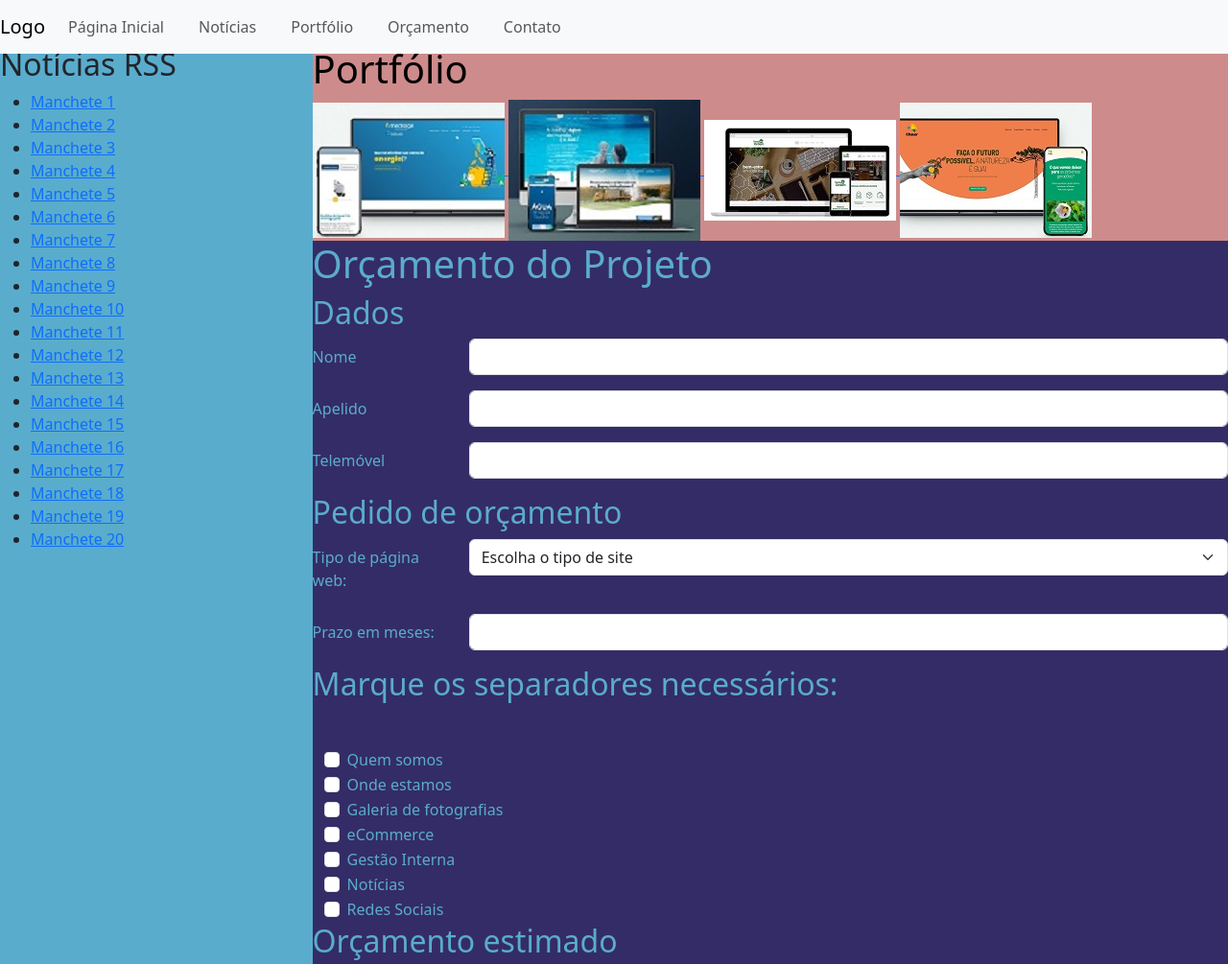
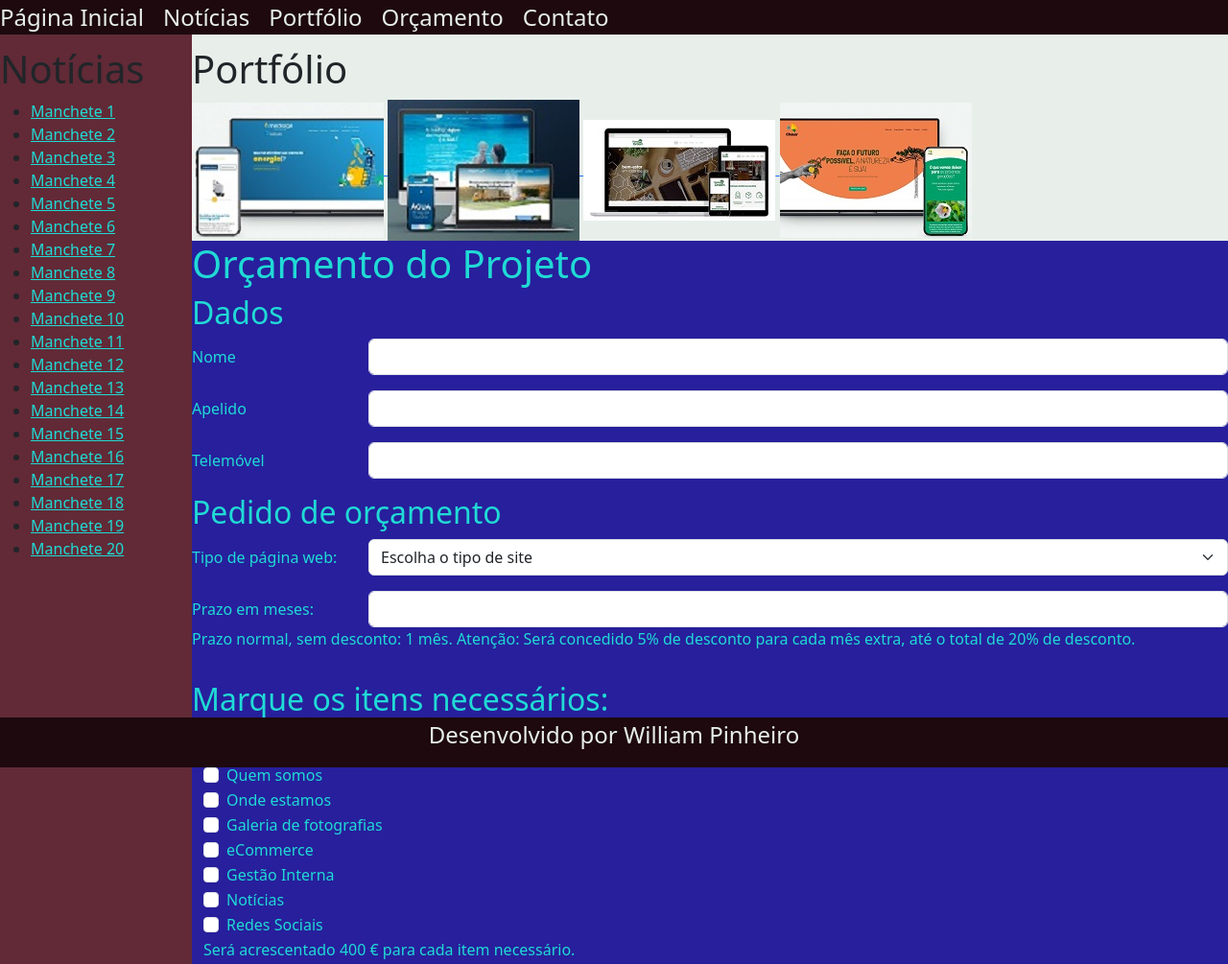
Before and after one commit to JLPinheiro1971/projeto_MasterD_JS, a plain HTML site: page index.html in a window 1280 px wide. Shown: the top 1005 px of the page at 96% size. Drawn offline with nearby package versions, Linux system fonts and the light colour scheme; some packages are replaced by stand-ins of ours.

Commit message:
Versão 0.3 - Atualizado o Grid Llayout e incluída a função para cálculo de orçamento

```diff
--- a/index.html
+++ b/index.html
@@ -7,6 +7,7 @@
   <meta name="viewport" content="width=device-width, initial-scale=1.0">
   <title>Projeto2</title>
   <link rel="stylesheet" href="styles/style.css">
+  <link rel="stylesheet" href="styles/responsivo.css">
   <script src="scripts/script.js"></script>
   <script src="https://ajax.googleapis.com/ajax/libs/jquery/3.2.1/jquery.min.js"></script>
   <script src="https://maps.googleapis.com/maps/api/js?key=AIzaSyCqQKOWG8gzDHrPamVg-4KgzviGVcdasSc"></script>
@@ -21,50 +22,50 @@
   <!-- Cabeçalho -->
 
   <header>
-    <nav class="navbar navbar-expand-lg navbar-light bg-light fixed-top cabecalho">
-      <a class="navbar-brand" href="#">Logo</a>
-      <button class="navbar-toggler" type="button" data-toggle="collapse" data-target="#navbarNav"
-        aria-controls="navbarNav" aria-expanded="false" aria-label="Toggle navigation">
-        <span class="navbar-toggler-icon"></span>
-      </button>
-      <div class="collapse navbar-collapse" id="navbarNav">
-        <ul class="navbar-nav ml-auto">
-          <li class="nav-item active">
-            <a class="nav-link" href="#home">Página Inicial</a>
+    <nav class="fixed-top cabecalho">
+      <div>
+        <ul>
+          <li>
+            <a href="#home">Página Inicial</a>
           </li>
-          <li class="nav-item">
-            <a class="nav-link" href="#news">Notícias</a>
+          <li>
+            <a href="#noticia">Notícias</a>
           </li>
-          <li class="nav-item">
-            <a class="nav-link" href="#portfolio">Portfólio</a>
+          <li>
+            <a href="#portfolio">Portfólio</a>
           </li>
-          <li class="nav-item">
-            <a class="nav-link" href="#budget">Orçamento</a>
+          <li>
+            <a href="#orcamento">Orçamento</a>
           </li>
-          <li class="nav-item">
-            <a class="nav-link" href="#contacts">Contato</a>
+          <li>
+            <a href="#contacto">Contato</a>
           </li>
         </ul>
       </div>
     </nav>
   </header>
 
+  <!-- Seção Principal -->
+
+  <main class="principal">
+
     <!-- Menu Lateral -->
 
-  <aside class="menu-lateral" id="news">
-    <br><br><h2>Notícias RSS</h2>
+    <aside class="noticia" id="noticia">
+      <br><br>
+      <h1>Notícias</h1>
       <ul id="noticias-lista"></ul>
 
     </aside>
 
-  <!-- Seção Principal -->
+    <!-- Div Central, que engloba as 3 seções do miolo da estrutura -->
 
-  <main class="principal">
+    <div class="central">
 
       <!-- Seção de Galeria de Portfólios -->
-
       <section class="portfolio" id="portfolio">
-      <br><br><h1 class="ml-3">Portfólio</h1>
+        <br><br>
+        <h1 class="ml-3">Portfólio</h1>
         <div>
 
           <a href="images/site1.jpg" data-lightbox="minha-galeria" data-title="Imagem 1">
@@ -84,10 +85,9 @@
 
       <!-- Seção de Pedido de Orçamento -->
 
-    <section class="budget" id="budget">
+      <section class="orcamento" id="orcamento">
         <h1>Orçamento do Projeto</h1>
         <form>
-
           <h2>Dados</h2>
           <div class="row mb-3">
             <label for="inputName" class="col-sm-2 col-form-label">Nome</label>
@@ -110,25 +110,26 @@
 
           <h2>Pedido de orçamento</h2>
           <div class="row mb-3">
-          <label for="autoSizingSelect" class="col-sm-2 col-form-label">Tipo de página web:</label>
+            <label for="inputTiposite" class="col-sm-2 col-form-label">Tipo de página web:</label>
             <div class="col-sm-10">
-            <select class="form-select" id="autoSizingSelect">
+              <select class="form-select" name="inputTipoSite" id="inputTipoSite">
                 <option selected>Escolha o tipo de site</option>
-              <option value="1">Subsite em domínio de terceiros</option>
-              <option value="2">Site Estático - até 3 páginas</option>
-              <option value="3">Site Dinâmico - até 7 páginas</option>
-              <option value="2">Sistema de Gestão de Conteúdo</option>
-              <option value="3">Loja Virtual</option>
+                <option value="100">Subsite em domínio de terceiros - 100€</option>
+                <option value="200">Site Estático - até 3 páginas  - 200€</option>
+                <option value="300">Site Dinâmico - até 7 páginas  - 300€</option>
+                <option value="500">Sistema de Gestão de Conteúdo  - 500€</option>
+                <option value="1000">Loja Virtual  - 1000€</option>
               </select>
             </div>
           </div>
           <div class="row mb-3">
-          <label for="inputPhone" class="col-sm-2 col-form-label">Prazo em meses:</label>
+                        <label for="inputPrazo" class="col-sm-2 col-form-label">Prazo em meses:</label>
             <div class="col-sm-10">
-            <input type="tel" class="form-control" id="inputPhone3">
+              <input type="tel" class="form-control" name="inputPrazo" id="inputPrazo">
             </div>
+            <p>Prazo normal, sem desconto: 1 mês. Atenção: Será concedido 5% de desconto para cada mês extra, até o total de 20% de desconto.</p>
           </div>
-        <h2>Marque os separadores necessários:</h2>
+          <h2>Marque os itens necessários:</h2>
           <div class="container mt-5">
 
             <div class="form-check">
@@ -165,7 +166,7 @@
               <input type="checkbox" class="form-check-input" id="opcao7" name="opcao7">
               <label class="form-check-label" for="opcao5">Redes Sociais</label>
             </div>
-
+            <p>Será acrescentado 400 € para cada item necessário.</p>
           </div>
           <h2>Orçamento estimado</h2>
           <div class="row mb-3">
@@ -174,12 +175,13 @@
               <input type="text" class="form-control mb-5" id="inputName3">
             </div>
           </div>
+          <input type="submit" value="Soma" onclick="exibirAlertaSimples();" />
         </form>
       </section>
 
       <!-- Seção Contactos -->
 
-    <section class="contacts" id="contacts">
+      <section class="contato" id="contato">
         <!-- Mapa -->
         <h1>Contato</h1>
 
@@ -192,16 +194,15 @@
           <h2>Fale Conosco</h2>
           <form>
             <label for="nome">Nome:</label> <br>
-        <input type="text class" class="form-control" name="Nome" id="nome" class="imputuser" required> <br>
+            <input type="text class" class="form-control" name="Nome" id="nome" required> <br>
 
             <label for="email">Email:</label><br>
-        <input type="email" class="form-control" name="email" id="email" class="imputuser" required><br>
+            <input type="email" class="form-control" name="email" id="email" required><br>
 
             <label for="telefone">Telefone:</label>
-        <input type="tel" class="form-control" name="telefone" id="telefone" class="imputuser" required> <br>
+            <input type="tel" class="form-control" name="telefone" id="telefone" required> <br>
             <label for="mensagem">Mensagem</label> <br>
-        <textarea type="text" class="form-control" name="mensagem" id="mensagem" class="imputuser"
-          required></textarea><br>
+            <textarea type="text" class="form-control" name="mensagem" id="mensagem" required></textarea><br>
 
             <button class="btn btn-outline-dark bg-info" type="submit">Enviar</button>
 
@@ -209,21 +210,12 @@
         </div>
 
       </section>
+    </div>
   </main>
 
   <!-- Rodapé -->
-  <footer class="rodape">
-    <div class="sociais">
-      <button><a href="https://www.instagram.com/bkttlapa/"><i class="fa-brands fa-instagram"></i></a></button>
-      <button><a href="https://twitter.com/bkttlapa"><i class="fa-brands fa-x-twitter"></i></a></button>
-      <button><a href="https://www.youtube.com/@BKttlapa"><i class="fa-brands fa-youtube"></i></a></button>
-    </div>
-
-    <div class="fs-2 text-white">
-      <p class="rodape-criador">Desenvolvido por William Pinheiro</p>
-    </div>
-
-
+  <footer class="fixed-bottom rodape">
+    <p>Desenvolvido por William Pinheiro</p>
   </footer>
 
   <script src="https://code.jquery.com/jquery-3.6.4.min.js"></script>
--- a/scripts/noticias.xml
+++ b/scripts/noticias.xml
@@ -1,7 +1,6 @@
 <?xml version="1.0" encoding="UTF-8" ?>
 <rss version="2.0">
   <channel>
-    <title>Exemplo de Notícias RSS</title>
     <link>http://www.exemplo.com</link>
     <description>Notícias RSS de exemplo</description>
 
--- a/scripts/script.js
+++ b/scripts/script.js
@@ -4,6 +4,35 @@ function exibirAlertaAposTempo(tempo) {
   }, tempo);
 }
 exibirAlertaAposTempo(5000);
+
+function exibirAlertaSimples() {
+  const extra = 400;
+  var desc = 1;
+  var a = parseFloat(document.getElementById('inputTipoSite').value);
+  var meses = parseFloat(document.getElementById('inputPrazo').value);
+  var c = $('input[type=checkbox]:checked').length;
+  if (meses == 2) {
+    desc = 0.95;
+  }
+
+  if (meses == 3) {
+    desc = 0.9;
+  }
+
+  if (meses == 4) {
+    desc = 0.9;
+  }
+
+  if (meses == 5) {
+    desc = 0.85;
+  }
+
+  if (meses > 5) {
+    desc = 0.8;
+  }
+  var total = (a + (extra * c)) * desc;
+  alert("Valor total: " + total + " €");
+}
 
 
 // EVENTO PARA GERAR UM FEED DE NOTÍCIAS, PEGANDO DADOS DO ARQUIVOS XML EXTERNO
--- /dev/null
+++ b/styles/responsivo.css
@@ -0,0 +1,27 @@
+/* Média para Mobile*/
+@media only screen and (max-width: 1023px) {
+    .noticia
+    {
+        display: none;
+    }
+
+    }
+
+/* Média para Tablet*/
+
+@media only screen and (min-width: 1024px) and (max-width: 1399px) {
+
+    .noticia{
+        width: 200px;
+    }
+
+}
+
+/* Média para Desktop*/
+
+@media only screen and (min-width: 1400px) {
+
+    .noticia{
+        width: 228px;
+    }
+}
--- a/styles/style.css
+++ b/styles/style.css
@@ -1,82 +1,108 @@
 /* Estilos gerais */
 
 :root {
-    --cor-primaria: rgb(52, 44, 102);
-    --cor-secundaria: rgb(90, 172, 205);
-    --cor-terciaria: #ce8b8b;
-    --cor-quaternaria: #292323;
+    --cor-01: #1d090e;
+    --cor-02: #612a36;
+    --cor-03: #271f9c;
+    --cor-04: #20dad5;
+    --cor-05: #e8efeb;
 }
 
 body {
+    display: grid;
+    grid-template-columns: auto 1fr;
+    grid-template-rows: "auto auto 1fr";
+    grid-template-areas: "cabecalho cabecalho" "principal principal" "rodape rodape";
     font-family: Arial, sans-serif;
     margin: 0;
     padding: 0;
-    display: grid;
-    grid-template-areas:
-    "header header"
-    "aside main"
-    "footer footer"
 }
+
+/* Estilos para o Menu*/
+
+header {
+    width: 100%;
+}
+
+nav{
+    background-color: var(--cor-01);
+    }
+
+nav ul {
+    list-style: none;
+    padding: 0;
+    margin: 0;
+    display: flex;
+    text-align: left;
+}
+
+nav li {
+    margin-right: 20px;
+
+}
+
+nav a {
+    text-decoration:none;
+    font-size: 24px;
+    color: var(--cor-05);
+}
+
 
 /* Classes de estilos para cada bloco do Grid */
 .cabecalho{
 grid-area: header;
 }
 
-.menu-lateral{
-    grid-area: aside;
-    background-color: var(--cor-secundaria);
+.noticia{
+    grid-area: noticia;
+    background-color: var(--cor-02);
+}
+
+.noticia a{
+
+    color: var(--cor-04);
 }
 
 .principal {
-    grid-area: main;
+    grid-area: principal;
+    display: grid;
+    grid-template-columns: auto 1fr;
+    grid-template-rows: auto auto auto;
+    grid-template-areas: "noticia portfolio" "noticia orcamento" "noticia contato";
 }
 
-.rodape{
-    grid-area: footer;
-    background-color: var(--cor-quaternaria);
-    color:aliceblue;
+footer {
+    grid-area: rodape;
+    background-color: var(--cor-01);
+    width: 100%;
+    font-size: 24px;
+}
+
+footer p {
+    color: var(--cor-05);
     text-align: center;
 }
 
+/* Estilos para a galeria de portfólio */
 .portfolio {
-    /* Estilos para a galeria de portfólio */
-    background-color: var(--cor-terciaria);
-    color: black;
+    grid-area: portfolio;
+    background-color: var(--cor-05);
+    color: var(--cor-03):
 }
 
-.budget {
-    /* Estilos para o formulário de orçamento */
-    background-color: var(--cor-primaria);
-    color: var(--cor-secundaria);
+/* Estilos para o formulário de orçamento */
+.orcamento {
+    grid-area: orcamento;
+    background-color: var(--cor-03);
+    color: var(--cor-04);
 }
 
-.contacts {
-    /* Estilos para a página de contactos */
-    background-color: var(--cor-terciaria);
+/* Estilos para a página de contactos */
+.contato {
+    grid-area: contato;
+    background-color: var(--cor-04);
 }
 
-/* Estilos para o Menu importas do Bootstrap*/
-
-header {
-    width: 100%;
-}
-
-nav ul {
-    list-style: none;
-    padding: 0;
-    margin: 0;
-    display: flex;
-}
-
-nav li {
-    margin-right: 20px;
-}
-
-nav a {
-    text-decoration: none;
-    color: blueviolet;
-}
 
 /* Estilos específicos para funcionalidades de API externos*/
 
```
Lines whose indentation alone changed are shown as unchanged.
